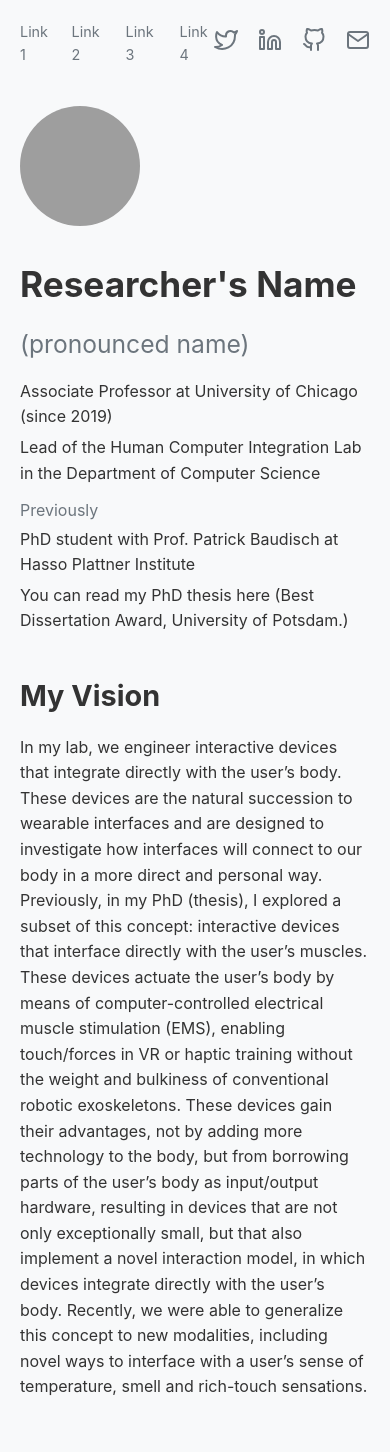
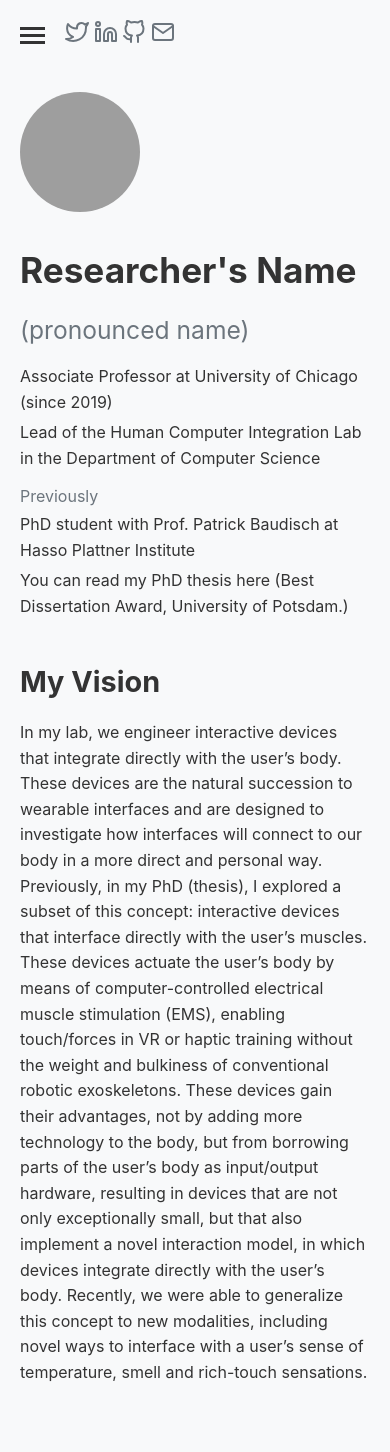
Before and after one commit to fatik/scireal, a Jekyll site: the page built from index.html, in a window 390 px wide. Shown: the top 1452 px of the page. Built offline with Jekyll 4.4.1, drawn with Linux system fonts in a browser that asks for light colours; grey boxes are pictures that could not be loaded.

Commit message:
Update default.html

```diff
--- a/_layouts/default.html
+++ b/_layouts/default.html
@@ -31,6 +31,44 @@
             justify-content: space-between;
             align-items: center;
             margin-bottom: 40px;
+        }
+        .navbar {
+        display: flex;
+        justify-content: space-between;
+        align-items: center;
+    }
+    .nav-links {
+        display: flex;
+        gap: 20px;
+    }
+    .hamburger {
+        display: none;
+        flex-direction: column;
+        cursor: pointer;
+    }
+    .hamburger span {
+        width: 25px;
+        height: 3px;
+        background-color: var(--text-color);
+        margin: 2px 0;
+    }
+    @media (max-width: 768px) {
+        .nav-links {
+            display: none;
+            flex-direction: column;
+            position: absolute;
+            top: 60px;
+            left: 0;
+            width: 100%;
+            background-color: var(--bg-color);
+            padding: 20px;
+            box-shadow: 0 2px 5px rgba(0,0,0,0.1);
+        }
+        .nav-links.active {
+            display: flex;
+        }
+        .hamburger {
+            display: flex;
         }
         nav {
             display: flex;
@@ -250,19 +288,26 @@
 </head>
 <body>
     <header>
-        <nav>
+    <nav class="navbar">
+        <div class="nav-links">
             <a href="#">Link 1</a>
             <a href="#">Link 2</a>
             <a href="#">Link 3</a>
             <a href="#">Link 4</a>
-        </nav>
-        <nav>
+        </div>
+        <div class="hamburger">
+            <span></span>
+            <span></span>
+            <span></span>
+        </div>
+        <div class="social-links">
             <a href="#"><i data-feather="twitter"></i></a>
             <a href="#"><i data-feather="linkedin"></i></a>
             <a href="#"><i data-feather="github"></i></a>
             <a href="#"><i data-feather="mail"></i></a>
-        </nav>
-    </header>
+        </div>
+    </nav>
+</header>
 
     <section class="profile">
         <img src="{{ site.profile_image }}" alt="{{ site.title }}">
```
Also changed, not shown: other parts of _layouts/default.html (+7 -0 lines).
